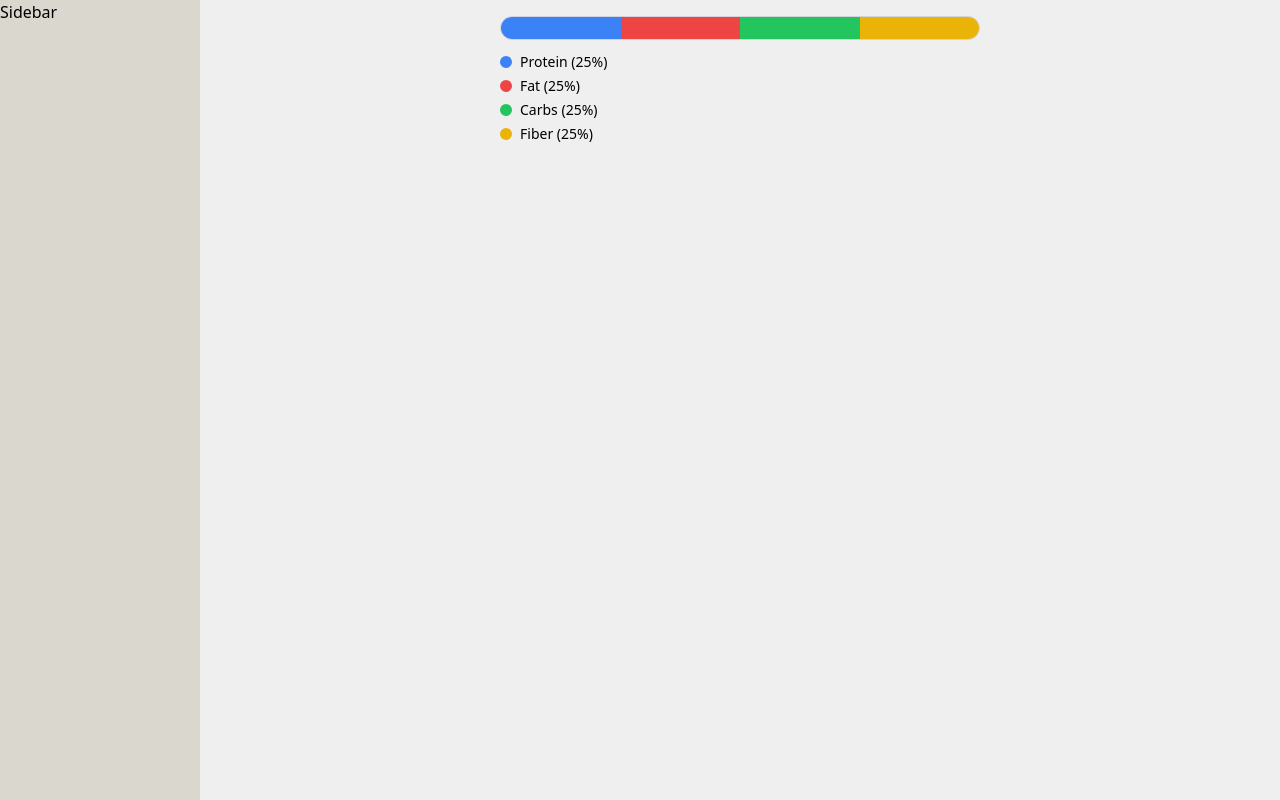
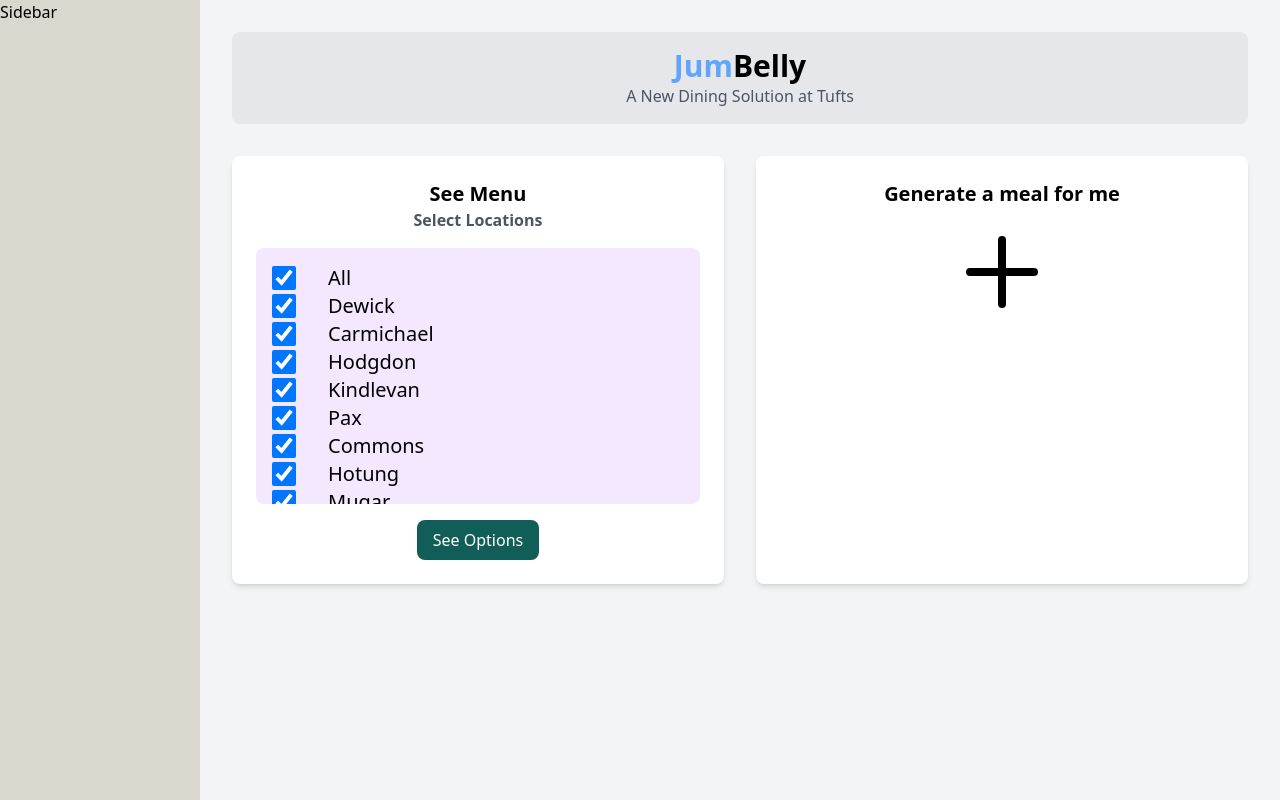
Before and after one commit to tylerrlin/jumbopack, a Next.js app: page / in a window 1280 px wide. Built offline with nearby package versions, Linux system fonts and the light colour scheme; no server answers.

Commit message:
started landing page

```diff
--- a/src/app/page.tsx
+++ b/src/app/page.tsx
@@ -1,46 +1,134 @@
-"use client";
+'use client';
 
-import StorageBreakdown from "@/components/BreakdownComponent";
-import { getFoodInfo, getMacros } from "@/utils/menuHelper";
-import { GoogleGenerativeAI } from "@google/generative-ai";
+import React from 'react';
+import Sidebar from '../components/Sidebar';
 
-export default function Home() {
-    const GEMINI_API_KEY = process.env.NEXT_PUBLIC_GEMINI_AI_API_KEY;
-    const genAI = new GoogleGenerativeAI(GEMINI_API_KEY);
-    const model = genAI.getGenerativeModel({
-        model: "gemini-1.5-flash",
-        systemInstruction: {
-            parts: [
-                {
-                    text: `You are a menu recommendation engine. Your task is to analyze a provided list of menu items—each with detailed nutritional macros (e.g., calories, protein, carbs, fiber, fats, vitamins), dietary labels (halal, pescatarian, vegetarian, vegan), and boolean tags (such as beef, chicken, hasPork, hasSeafood)—against a user's nutritional goals and dietary restrictions.
 
-        After evaluating all options, output exactly four menu items that best match the user's criteria. Your response must be a valid JSON array containing four objects. Each object should include:
-        - "name": The name of the menu item.
-        - "macros": An object detailing the nutritional information (calories, protein, carbs, fiber, etc.).
-        - "diets": An array of applicable diet labels (e.g., ["halal", "vegetarian"]).
-        - "tags": An object with boolean properties such as hasBeef, hasChicken, hasPork, hasSeafood.
+const LandingPage = () => {
+    return (
+        <div className="flex-auto bg-gray-100 p-8">
+                {/* Header */}
+                <div className="bg-gray-200 p-4 rounded-lg">
+                    <div className="text-3xl text-center font-bold">
+                        <span className="text-blue-400">Jum</span>
+                        <span className="text-brown-600">Belly</span>
+                    </div>
+                    <div className="text-center text-gray-600">
+                        A New Dining Solution at Tufts
+                    </div>
+                </div>
 
-        Output only the JSON array without any additional text or commentary.
-        `,
-                },
-            ],
-        },
-    });
 
-    const prompt = "Explain how AI works";
+                <div className="grid h-auto grid-cols-2 gap-8 mt-8">
+                    {/* See Menu */}
+                    <div className="bg-white p-6 rounded-lg shadow-md">
+                        <h2 className="text-xl text-center font-bold">See Menu</h2>
+                        <p className="text-gray-600 text-center font-semibold">Select Locations</p>
+                        <div className="mt-4 bg-purple-100 p-4 rounded-lg max-h-64 overflow-y-auto">
+                            {['All', 'Dewick', 'Carmichael', 'Hodgdon', 'Kindlevan', 'Pax', 'Commons', 'Hotung', 'Mugar', 'SMFA Cafe', 'Tower Cafe'].map((item, index) => (
+                            <div key={index} className="flex items-center gap-8 text-lg">
+                                <input type="checkbox" checked readOnly className="form-checkbox text-purple-600 w-6 h-6" />
+                                <span className="text-xl">{item}</span>
+                            </div>
+                            ))}
+                        </div>
 
-    model.generateContent(prompt).then((response) => {
-        console.log(response);
-    });
+                        <div className="flex justify-center mt-4">
+                            <button className="bg-teal-800 text-white py-2 px-4 rounded-lg">See Options</button>
+                        </div>
+                    </div>
 
-    fetch("/api/menu/dewick-dining/lunch/2025-02-22")
-        .then((res) => res.json())
-        .then((data) => {
-            const foodInfo = getFoodInfo(data, "2025-02-22");
-            const macros = getMacros("Halal Chicken Curry", data, "2025-02-22");
-            console.log(macros);
-            console.log(foodInfo);
-        });
+                    {/* Generate a meal */}
+                    <div className="bg-white p-6 rounded-lg shadow-md flex flex-col items-center">
+                        <h2 className="text-xl font-bold">Generate a meal for me</h2>
+                        <div className="mt-4">
+                            <svg xmlns="http://www.w3.org/2000/svg" className="h-24 w-24" fill="none" viewBox="0 0 24 24" stroke="currentColor">
+                                <path strokeLinecap="round" strokeLinejoin="round" strokeWidth={2} d="M4 12h16m-8-8v16" />
+                            </svg>
+                        </div>
+                    </div>
+                </div>
 
-    return <>{<StorageBreakdown />}</>;
-}
+                </div>
+        // </div>
+
+
+    //             {/* Main Content */}
+                // <div className="grid grid-cols-1 md:grid-cols-2 gap-8 mt-8">
+                //     {/* See Menu */}
+                //     <div className="bg-white p-6 rounded-lg shadow-md">
+                //         <h2 className="text-xl font-bold">See Menu</h2>
+                //         <p className="text-gray-600 font-semibold">Select Locations</p>
+                //         <div className="mt-4 bg-purple-100 p-4 rounded-lg">
+                //             {[...Array(8)].map((_, index) => (
+                //                 <div key={index} className="flex items-center gap-2">
+                //                     <input type="checkbox" checked readOnly className="form-checkbox text-purple-600" />
+                //                     <span>List item</span>
+                //                 </div>
+                //             ))}
+                //         </div>
+                //         <button className="mt-4 bg-brown-600 text-white py-2 px-4 rounded-lg">See Options</button>
+                //     </div>
+
+                //     {/* Generate a meal */}
+                //     <div className="bg-white p-6 rounded-lg shadow-md flex flex-col items-center">
+                //         <h2 className="text-xl font-bold">Generate a meal for me</h2>
+                //         <div className="mt-4">
+                //             <svg xmlns="http://www.w3.org/2000/svg" className="h-24 w-24" fill="none" viewBox="0 0 24 24" stroke="currentColor">
+                //                 <path strokeLinecap="round" strokeLinejoin="round" strokeWidth={2} d="M4 12h16m-8-8v16" />
+                //             </svg>
+                //         </div>
+                //     </div>
+                // </div>
+    //         </div>
+    //     </div>
+    );
+};
+
+export default LandingPage;
+// "use client";
+
+// import StorageBreakdown from "@/components/BreakdownComponent";
+// import { getFoodInfo, getMacros } from "@/utils/menuHelper";
+// import { GoogleGenerativeAI } from "@google/generative-ai";
+
+// export default function Home() {
+//     const GEMINI_API_KEY = process.env.NEXT_PUBLIC_GEMINI_AI_API_KEY;
+//     const genAI = new GoogleGenerativeAI(GEMINI_API_KEY);
+//     const model = genAI.getGenerativeModel({
+//         model: "gemini-1.5-flash",
+//         systemInstruction: {
+//             parts: [
+//                 {
+//                     text: `You are a menu recommendation engine. Your task is to analyze a provided list of menu items—each with detailed nutritional macros (e.g., calories, protein, carbs, fiber, fats, vitamins), dietary labels (halal, pescatarian, vegetarian, vegan), and boolean tags (such as beef, chicken, hasPork, hasSeafood)—against a user's nutritional goals and dietary restrictions.
+
+//         After evaluating all options, output exactly four menu items that best match the user's criteria. Your response must be a valid JSON array containing four objects. Each object should include:
+//         - "name": The name of the menu item.
+//         - "macros": An object detailing the nutritional information (calories, protein, carbs, fiber, etc.).
+//         - "diets": An array of applicable diet labels (e.g., ["halal", "vegetarian"]).
+//         - "tags": An object with boolean properties such as hasBeef, hasChicken, hasPork, hasSeafood.
+
+//         Output only the JSON array without any additional text or commentary.
+//         `,
+//                 },
+//             ],
+//         },
+//     });
+
+//     const prompt = "Explain how AI works";
+
+//     model.generateContent(prompt).then((response) => {
+//         console.log(response);
+//     });
+
+//     fetch("/api/menu/dewick-dining/lunch/2025-02-22")
+//         .then((res) => res.json())
+//         .then((data) => {
+//             const foodInfo = getFoodInfo(data, "2025-02-22");
+//             const macros = getMacros("Halal Chicken Curry", data, "2025-02-22");
+//             console.log(macros);
+//             console.log(foodInfo);
+//         });
+
+//     return <>{<StorageBreakdown />}</>;
+// }
```
Also changed, not shown: src/components/Sidebar.tsx (line endings or trailing spaces).
